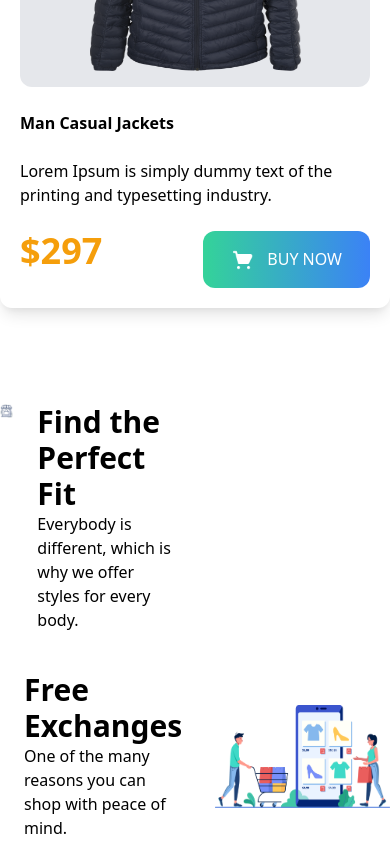
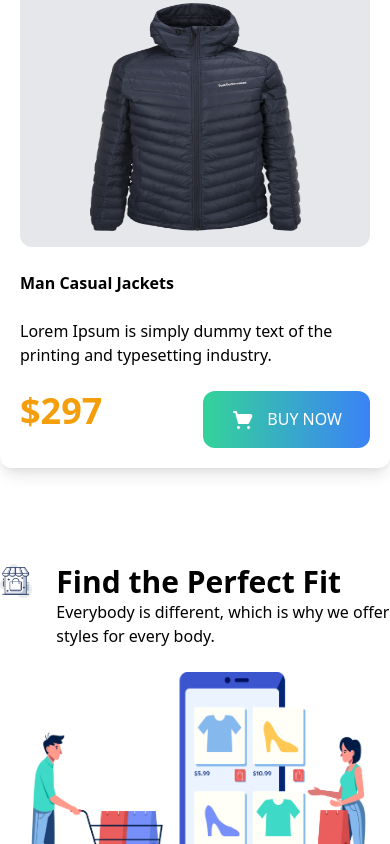
Before and after one commit to ProgrammerShahJalal/penguin-fasion-tailwind, a plain HTML site: page index.html in a window 390 px wide. Shown: the part 3649-4493 px from the top of the page. Drawn offline with nearby package versions, Linux system fonts and the light colour scheme.

Commit message:
responsive

```diff
--- a/index.html
+++ b/index.html
@@ -50,7 +50,7 @@
         <section class="md:mx-24 my-20">
             <h2 class="text-3xl uppercase text-gray-800 font-bold">Women Jackect</h2>
             <!-- women jacket container -->
-            <div class="md:grid grid-cols-3 gap-10">
+            <div class="grid lg:grid-cols-3 md:grid-cols-2 gap-10">
                 <div class=" shadow-lg px-5 py-5 rounded-xl space-y-6">
                     <div class="bg-gray-200 rounded-xl flex justify-center items-center">
                         <img id="image-w1" class="py-4" src="images/jacket-1.png" alt="">
@@ -99,7 +99,7 @@
         <section class="md:mx-24 my-20">
             <h2 class="text-3xl uppercase text-gray-800 font-bold">Man Jackect</h2>
             <!-- men jacket container -->
-            <div class="md:grid grid-cols-3 gap-10">
+            <div class="grid lg:grid-cols-3 md:grid-cols-2 gap-10">
                 <div class=" shadow-lg px-5 py-5 rounded-xl space-y-6">
                     <div class="bg-gray-200 rounded-xl flex justify-center items-center">
                         <img id="image-w1" class="py-4" src="images/jacket-4.png" alt="">
@@ -146,7 +146,7 @@
         </section>
         <!-- feature section start -->
         <section class="md:mx-24 my-24">
-            <div class="grid grid-cols-2 gap-10">
+            <div class="md:grid grid-cols-2 gap-10 space-y-6">
                 <div class="flex justify-start items-start space-x-6">
                     <div class="w-12">
                         <img src="images/image 12.png" alt="">
```
